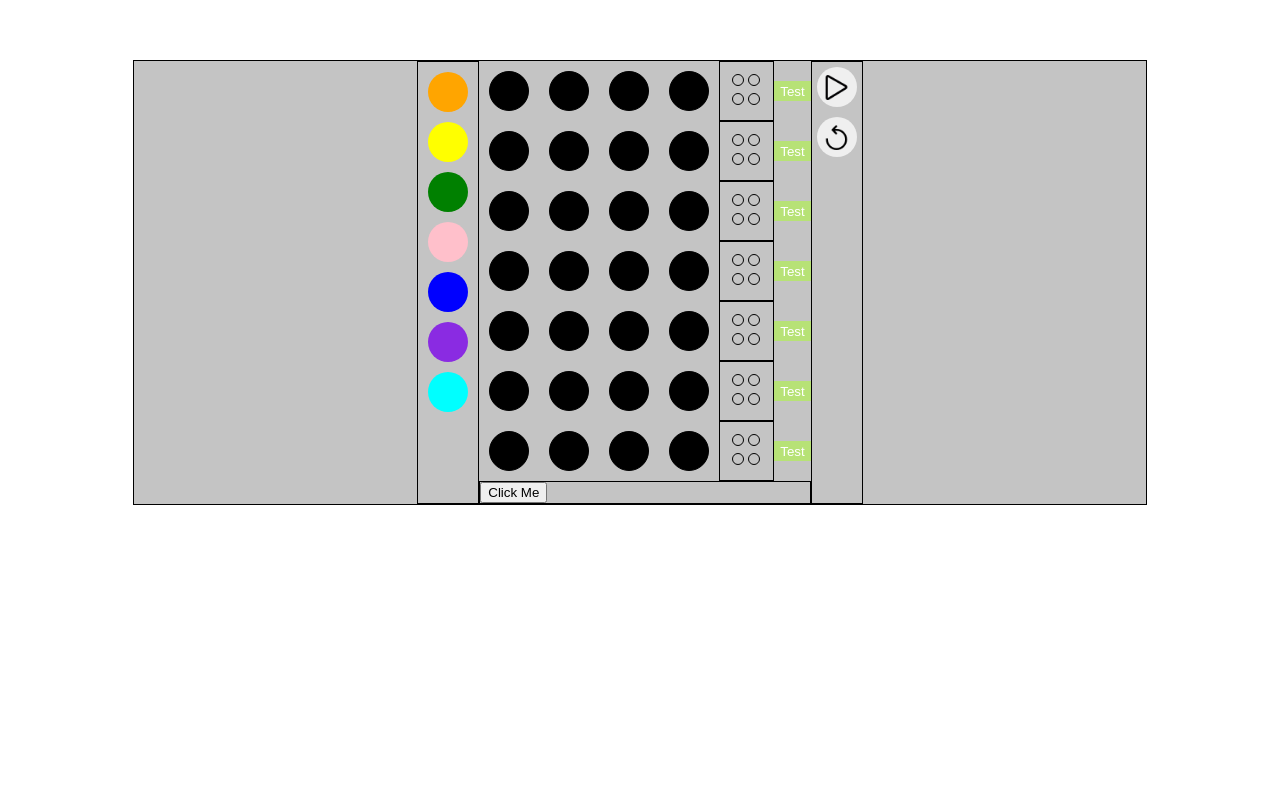
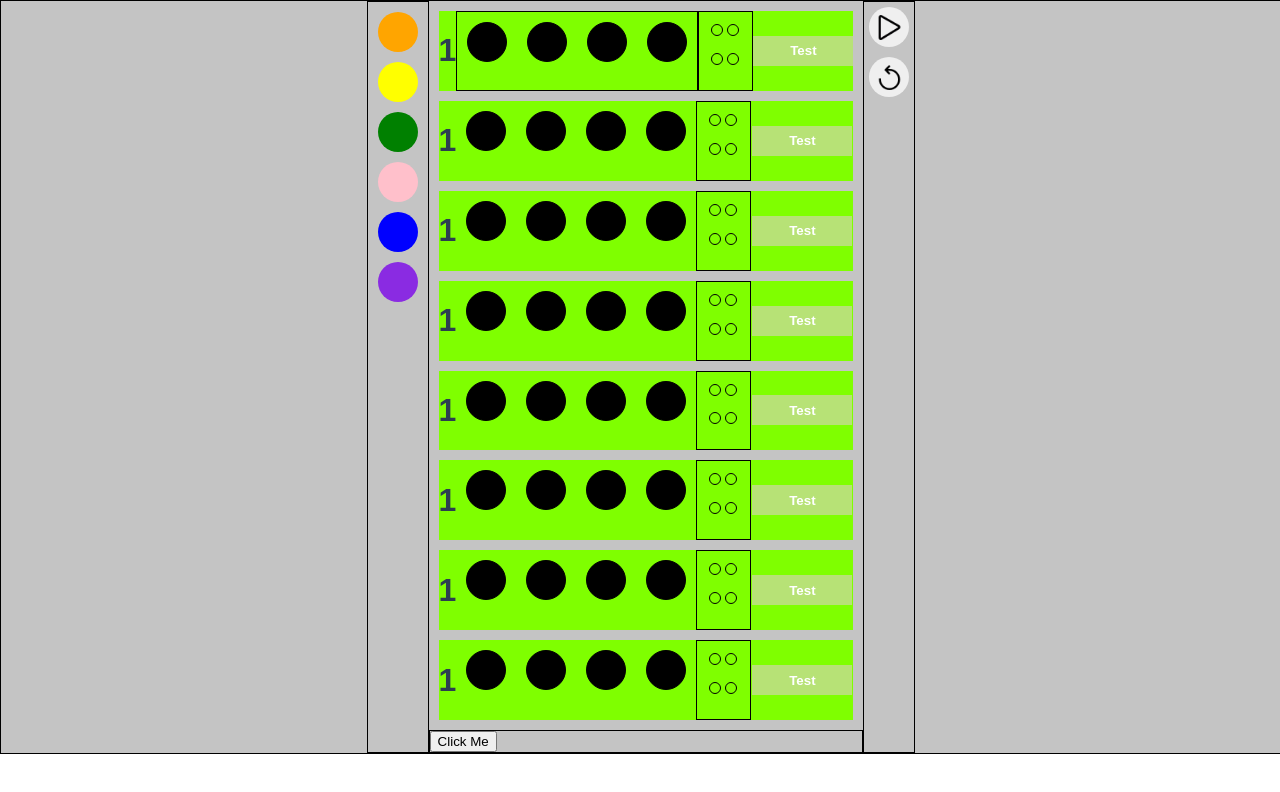
Before and after one commit to netosouza22/mastermind-game, a Vue app: page / in a window 1280 px wide. Shown: the top 792 px of the page. Built offline with nearby package versions, Linux system fonts and the light colour scheme.

Commit message:
Started the use of vuex, to use state and siblings components

```diff
--- a/package.json
+++ b/package.json
@@ -9,7 +9,8 @@
   },
   "dependencies": {
     "core-js": "^3.6.5",
-    "vue": "^2.6.11"
+    "vue": "^2.6.11",
+    "vuex": "^3.6.2"
   },
   "devDependencies": {
     "@vue/cli-plugin-babel": "~4.5.0",
--- a/public/index.html
+++ b/public/index.html
@@ -7,7 +7,7 @@
     <link rel="icon" href="<%= BASE_URL %>favicon.ico">
     <title><%= htmlWebpackPlugin.options.title %></title>
   </head>
-  <body>
+  <body style="margin: 0px;">
     <noscript>
       <strong>We're sorry but <%= htmlWebpackPlugin.options.title %> doesn't work properly without JavaScript enabled. Please enable it to continue.</strong>
     </noscript>
--- a/src/App.vue
+++ b/src/App.vue
@@ -22,6 +22,8 @@ export default {
   -moz-osx-font-smoothing: grayscale;
   text-align: center;
   color: #2c3e50;
-  margin-top: 60px;
+  /* margin-top: 60px; */
+  margin: 0px !important;
+  padding: 0px;
 }
 </style>
--- a/src/assets/colors.json
+++ b/src/assets/colors.json
@@ -5,7 +5,6 @@
         "green",
         "pink",
         "blue",
-        "blueviolet",
-        "cyan"
+        "blueviolet"
     ]
   ]
--- a/src/components/MainContainer.vue
+++ b/src/components/MainContainer.vue
@@ -26,25 +26,11 @@ export default {
 
 <!-- Add "scoped" attribute to limit CSS to this component only -->
 <style scoped>
-h3 {
-  margin: 40px 0 0;
-}
-ul {
-  list-style-type: none;
-  padding: 0;
-}
-li {
-  display: inline-block;
-  margin: 0 10px;
-}
-a {
-  color: #42b983;
-}
-
 #container {
   margin: auto;
-  width: 80%;
+  width: 100%;
   border: 1px solid #000;
+  margin: 0px;
 
   display: flex;
   flex-direction: row;
--- a/src/components/SectionColors.vue
+++ b/src/components/SectionColors.vue
@@ -30,6 +30,7 @@ export default {
 
 <style>
 #section-colors {
+  width: 200px;
   border: 1px solid #000;
   width: 60px;
 }
--- a/src/components/SectionGame.vue
+++ b/src/components/SectionGame.vue
@@ -1,12 +1,13 @@
 <template>
   <div id="container-section-game">
-    <SectionGameChoosePass :code-color="arrCodeChoosed" :step="step" />
-    <SectionGameChoosePass :code-color="arrCodeChoosed" :step="step" />
-    <SectionGameChoosePass :code-color="arrCodeChoosed" :step="step" />
-    <SectionGameChoosePass :code-color="arrCodeChoosed" :step="step" />
-    <SectionGameChoosePass :code-color="arrCodeChoosed" :step="step" />
-    <SectionGameChoosePass :code-color="arrCodeChoosed" :step="step" />
-    <SectionGameChoosePass :code-color="arrCodeChoosed" :step="step" />
+    <SectionGameChoosePass :code-color="arrCodeChoosed" :componentStep="1" />
+    <SectionGameChoosePass :code-color="arrCodeChoosed" :componentStep="2" />
+    <SectionGameChoosePass :code-color="arrCodeChoosed" :componentStep="3" />
+    <SectionGameChoosePass :code-color="arrCodeChoosed" :componentStep="4" />
+    <SectionGameChoosePass :code-color="arrCodeChoosed" :componentStep="5" />
+    <SectionGameChoosePass :code-color="arrCodeChoosed" :componentStep="6" />
+    <SectionGameChoosePass :code-color="arrCodeChoosed" :componentStep="7" />
+    <SectionGameChoosePass :code-color="arrCodeChoosed" :componentStep="8" />
 
     <SectionGameCode @clicked-get-code="onClickGetCode($event)" />
   </div>
@@ -28,8 +29,6 @@ export default {
 
       arrCode: this.selectedArrCode,
       arrCodeChoosed: [],
-
-      step: 0,
     };
   },
   methods: {
--- a/src/components/SectionGameChoosePass.vue
+++ b/src/components/SectionGameChoosePass.vue
@@ -1,6 +1,10 @@
 <template>
   <div id="container-section-move">
-    <div class="section-circle-game">
+    <h1>{{ $store.state.actualStep }}</h1>
+    <div
+      class="section-circle-game"
+      :style="[isThisStep ? { border: '1px solid #000' } : null]"
+    >
       <label for="select1" />
       <select
         name="first"
@@ -9,9 +13,9 @@
         class="option circle-choose-color"
         v-model="colors.first"
         :disabled="disabled"
-        @change="getOwnColor($event)"
       >
         <option
+          class="option-test"
           v-for="(data, key) in arrSelectedColors"
           :style="{ backgroundColor: data }"
           :key="data + key"
@@ -26,7 +30,6 @@
         class="option circle-choose-color"
         v-model="colors.second"
         :disabled="disabled"
-        @change="getOwnColor($event)"
       >
         <option
           v-for="(data, key) in arrSelectedColors"
@@ -43,7 +46,6 @@
         class="option circle-choose-color"
         v-model="colors.third"
         :disabled="disabled"
-        @change="getOwnColor($event)"
       >
         <option
           v-for="(data, key) in arrSelectedColors"
@@ -60,7 +62,6 @@
         class="option circle-choose-color"
         v-model="colors.fourth"
         :disabled="disabled"
-        @change="getOwnColor($event)"
       >
         <option
           v-for="(data, key) in arrSelectedColors"
@@ -89,7 +90,10 @@ import colorArr from "../assets/colors.json";
 
 export default {
   name: "SectionGame",
-  props: ["codeColor", "step"],
+  props: {
+    codeColor: Array,
+    componentStep: Number,
+  },
   data() {
     return {
       arrSelectedColors: colorArr[0],
@@ -105,9 +109,28 @@ export default {
       hitColors: ["transparent", "transparent", "transparent", "transparent"],
     };
   },
-
+  computed: {
+    actualStep() {
+      return this.$store.state.actualStep;
+    },
+    isThisStep() {
+      if (this.componentStep === this.actualStep) {
+        return true;
+      }
+      return false;
+    },
+    // // eslint-disable-next-line vue/return-in-computed-property
+    // // eslint-disable-next-line vue/no-dupe-keys
+    // isThisStep: function () {
+    //   if (this.props.componentStep === this.actualStep) {
+    //     return true;
+    //   }
+    //   return false;
+    // },
+  },
   methods: {
     verifyCode() {
+      console.log(this.componentStep);
       let resultColorsHits = [];
       let arrInfoHiits = [];
       let actualCodeColor = this.codeColor;
@@ -141,15 +164,6 @@ export default {
       this.hitColors = resultColorsHits;
       this.disabled = true;
     },
-
-    getOwnColor(event) {
-      console.log(event.target);
-      let objColors = this.colors;
-
-      if (Object.prototype.hasOwnProperty.call(objColors, event.target.name)) {
-        console.log(event.target.name);
-      }
-    },
   },
 };
 </script>
@@ -158,6 +172,8 @@ export default {
 #container-section-move {
   display: flex;
   flex-direction: row;
+  background-color: chartreuse;
+  margin: 10px;
 }
 
 .section-circle-game {
@@ -195,7 +211,8 @@ export default {
 
 #test-code {
   border: none;
-  height: 20px;
+  height: 30px;
+  width: 100px;
   align-self: center;
   border-radius: 0px;
 
@@ -203,6 +220,7 @@ export default {
 
   background-color: rgb(183, 226, 118);
   color: white;
+  font-weight: bold;
 
   cursor: pointer;
 }
@@ -213,8 +231,12 @@ select {
   appearance: none;
 }
 
-select:focus {
-  background-color: red;
-  color: red;
+.option-test:hover {
+  box-shadow: 0 0 10px 100px #000 inset;
+  background-color: blue;
+}
+
+select option.option-test:focus {
+  box-shadow: 0 0 10px 100px #000 inset;
 }
 </style>
--- /dev/null
+++ b/src/components/store.js
@@ -0,0 +1,12 @@
+import Vue from "vue";
+import Vuex from "vuex";
+
+Vue.use(Vuex); //Indicate that vue must use Vuex;
+
+// Howe to start and export a instance vuex
+export default new Vuex.Store({
+  //Using state
+  state: {
+    actualStep: 1,
+  },
+});
--- a/src/main.js
+++ b/src/main.js
@@ -1,8 +1,10 @@
 import Vue from "vue";
 import App from "./App.vue";
+import store from "./components/store";
 
 Vue.config.productionTip = false;
 
 new Vue({
+  store,
   render: (h) => h(App),
 }).$mount("#app");
```
Also changed, not shown: 1 other file (tests, documents, lock files or other folders).
